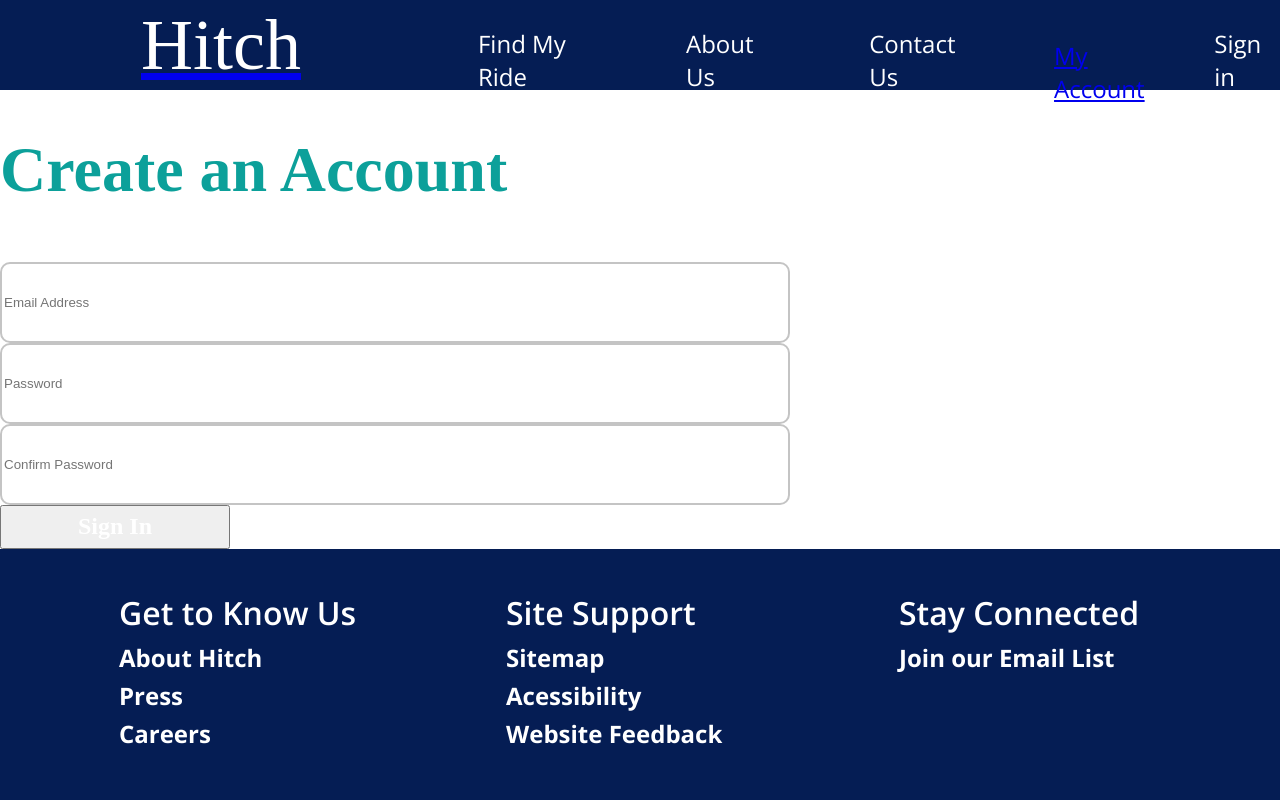
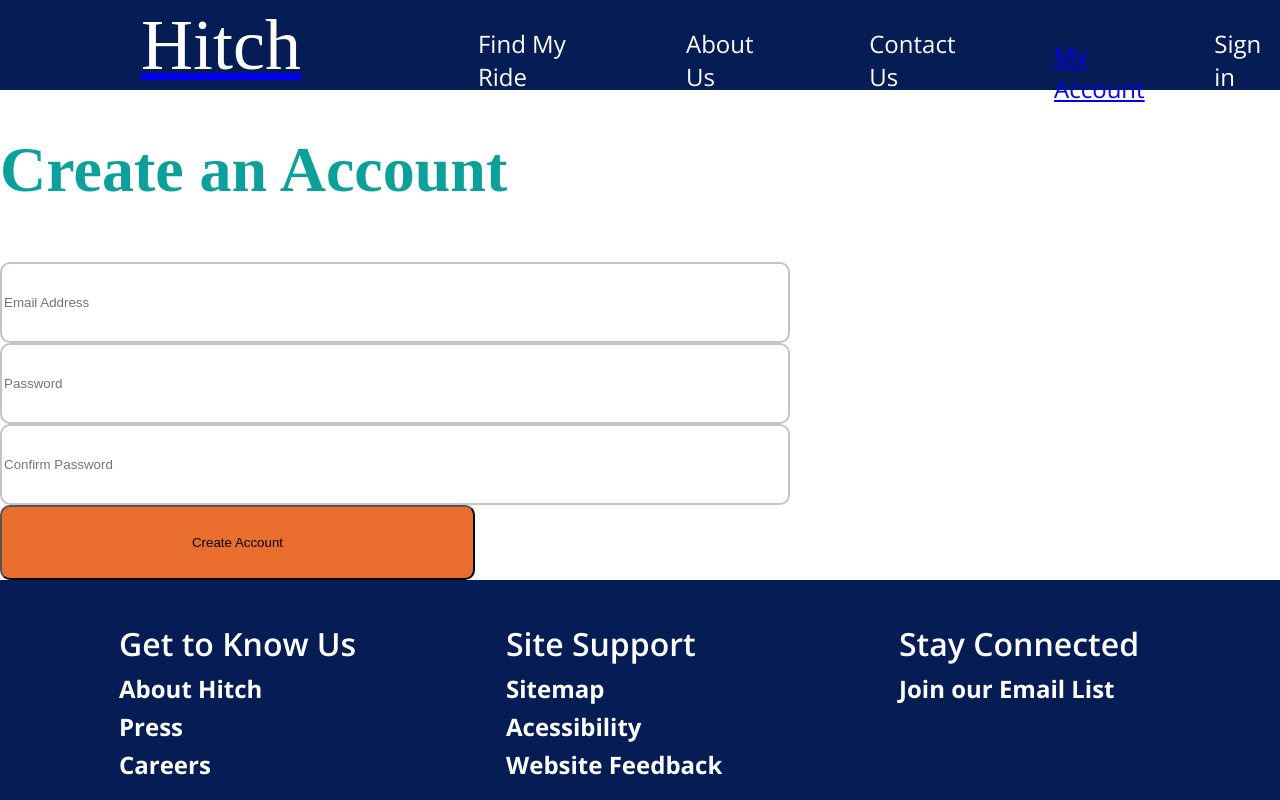
Before and after one commit to zohaibk22/Hitch, a React (Create React App) app in the folder client/: page /create/profile in a window 1280 px wide. Shown: the top 800 px of the page. Built offline with nearby package versions, Linux system fonts and the light colour scheme.

Commit message:
still working on styling

```diff
--- a/client/src/screens/CreateProfile/createProfile.css
+++ b/client/src/screens/CreateProfile/createProfile.css
@@ -1,14 +1,8 @@
 .create-profile-button{
-  width: 230px;
-  height: 44px;
-  font-family: OpenSans;
-  font-size: 24px;
-  font-weight: bold;
-  font-stretch: normal;
-  font-style: normal;
-  line-height: normal;
-  letter-spacing: normal;
-  color: #ffffff;
+  width: 475px;
+  height: 75px;
+  border-radius: 10px;
+  background-color: #e96e2d;
 }
 
 .heading {
--- a/client/src/screens/CreateProfile/createProfile.jsx
+++ b/client/src/screens/CreateProfile/createProfile.jsx
@@ -62,7 +62,7 @@ class CreateProfile extends Component {
 
     return (
       <Layout>
-      <>
+      <div className = 'create-user-container'>
         <h1 className= "heading">Create an Account</h1>
         <form onSubmit={this.handleSubmit}>
           <input
@@ -96,9 +96,9 @@ class CreateProfile extends Component {
 
 
            <button  type= "submit" className="create-profile-button"
-          >Sign In</button>
+          >Create Account</button>
         </form>
-      </>
+      </div>
       </Layout>
     );
   }
```
